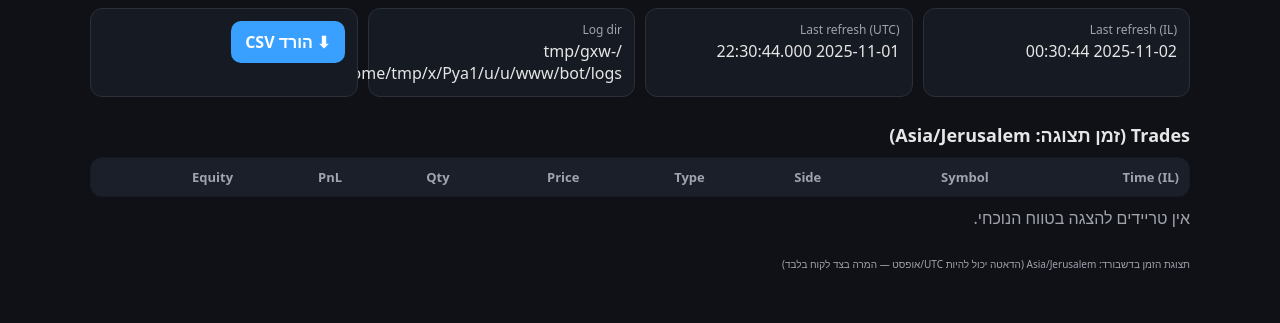
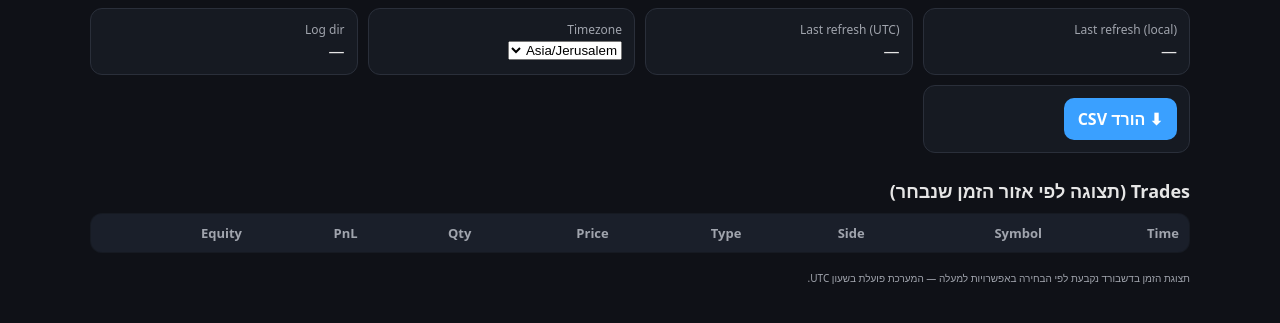
Before and after one commit to DudiMaman/bot, a Flask app: template dashboard/templates/index.next.html in a window 1280 px wide. Shown: the part 74-397 px from the top of the page. Run offline with Flask 3, Linux system fonts and the light colour scheme; the template is opened without the code that fills it, so the values that code supplies are empty.

Commit message:
Update index.next.html

```diff
--- a/dashboard/templates/index.next.html
+++ b/dashboard/templates/index.next.html
@@ -20,12 +20,21 @@
 
   <section class="wrap info">
     <div class="info-item">
-      <div class="label">Last refresh (IL)</div>
-      <div id="last-refresh-il" class="value">—</div>
+      <div class="label">Last refresh (local)</div>
+      <div id="last-refresh-local" class="value">—</div>
     </div>
     <div class="info-item">
       <div class="label">Last refresh (UTC)</div>
       <div id="last-refresh-utc" class="value">—</div>
+    </div>
+    <div class="info-item">
+      <div class="label">Timezone</div>
+      <select id="tz-select">
+        <option value="Asia/Jerusalem">Asia/Jerusalem</option>
+        <option value="UTC">UTC</option>
+        <option value="Etc/GMT-2">GMT+2</option>
+        <option value="Etc/GMT-3">GMT+3</option>
+      </select>
     </div>
     <div class="info-item">
       <div class="label">Log dir</div>
@@ -37,11 +46,11 @@
   </section>
 
   <section class="wrap table-wrap">
-    <h2>Trades (זמן תצוגה: Asia/Jerusalem)</h2>
+    <h2>Trades (תצוגה לפי אזור הזמן שנבחר)</h2>
     <table id="trades-table">
       <thead>
         <tr>
-          <th>Time (IL)</th>
+          <th>Time</th>
           <th>Symbol</th>
           <th>Side</th>
           <th>Type</th>
@@ -57,67 +66,9 @@
   </section>
 
   <footer class="wrap foot">
-    <small>תצוגת הזמן בדשבורד: Asia/Jerusalem (הדאטה יכול להיות UTC/אופסט — המרה בצד לקוח בלבד)</small>
+    <small>תצוגת הזמן בדשבורד נקבעת לפי הבחירה באפשרויות למעלה — המערכת פועלת בשעון UTC.</small>
   </footer>
 
-  <!-- תצוגה בלבד: עוטפים fetch ומזיזים +2 שעות לכל הזמנים שמגיעים מ-/data -->
-  <script defer>
-  (function () {
-    const SHIFT_MS = 2 * 60 * 60 * 1000; // +2h
-    const _fetch = window.fetch;
-
-    function toDate(v){ if(!v) return null; const d=new Date(v); return isNaN(d.getTime())?null:d; }
-    function plus2Iso(v){
-      const d = toDate(v); if(!d) return null;
-      return new Date(d.getTime() + SHIFT_MS).toISOString();
-    }
-
-    window.fetch = async function(input, init){
-      const res = await _fetch(input, init);
-      try{
-        const url = (typeof input==='string') ? input : (input && input.url) || '';
-        if(url.includes('/data')){
-          const clone = res.clone();
-          const data  = await clone.json();
-
-          // last refresh
-          const baseNow = data.now_utc || data.now || data.server_time;
-          const shiftedNow = plus2Iso(baseNow);
-          if(shiftedNow){
-            // משנים את מה שה-UI כבר מציג כדי לראות שעה מקומית, בלי לשנות נראות/מבנה
-            data.now_utc = shiftedNow;
-            data.now_utc_simple = shiftedNow.replace('T',' ').replace('Z','');
-            data.now_il = shiftedNow; // אם ה-UI משתמש בזה — גם זה יהיה נכון
-          }
-
-          // trades
-          if(Array.isArray(data.trades)){
-            data.trades = data.trades.map(r=>{
-              const base = r.time || r.timestamp || r.ts || r.datetime;
-              const s = plus2Iso(base);
-              return s ? { ...r, time: s, time_il: s } : r;
-            });
-          }
-
-          // equity
-          if(Array.isArray(data.equity)){
-            data.equity = data.equity.map(r=>{
-              const base = r.time || r.timestamp || r.ts || r.datetime;
-              const s = plus2Iso(base);
-              return s ? { ...r, time: s, time_il: s } : r;
-            });
-          }
-
-          const blob = new Blob([JSON.stringify(data)], { type: 'application/json' });
-          return new Response(blob, { status: res.status, statusText: res.statusText, headers: res.headers });
-        }
-      }catch(e){ /* במקרה חריג – לא משנים את התגובה */ }
-      return res;
-    };
-  })();
-  </script>
-
-  <!-- קובץ ה-JS הקיים שלך – נשאר כפי שהוא -->
   <script defer src="/static/js/app.js"></script>
 </body>
 </html>
```
